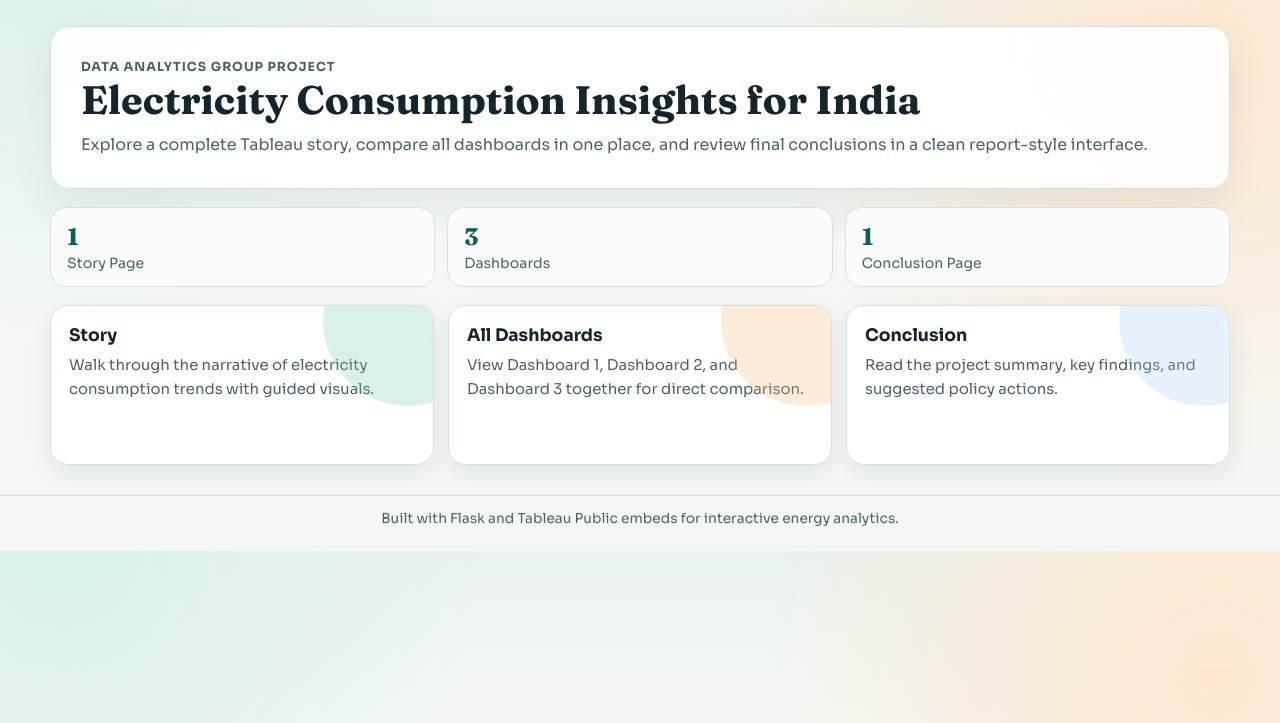
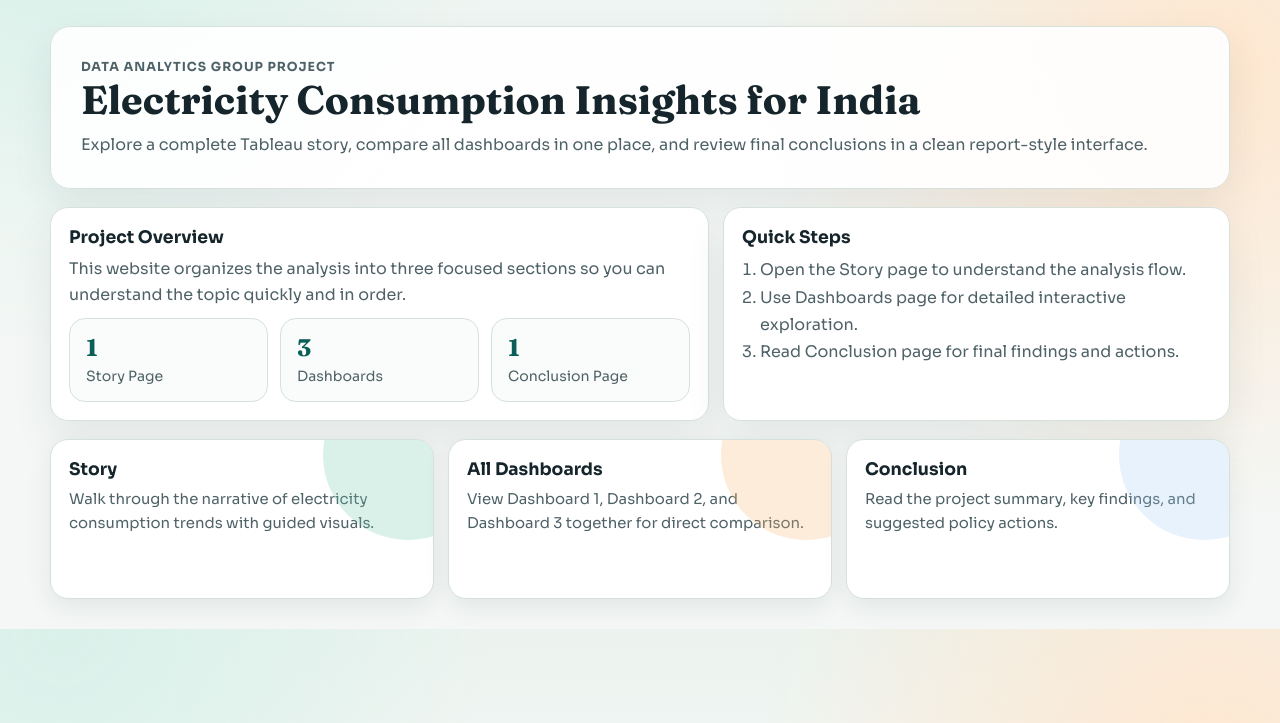
Before and after one commit to shivam-attri-85/India-Electricity-Analysis-2019-and-2020, a Flask app: page / in a window 1280 px wide. Shown: the part 77-800 px from the top of the page. Run offline with Flask 3, Linux system fonts and the light colour scheme.

Commit message:
Refine home layout and remove footer text

```diff
--- a/static/style.css
+++ b/static/style.css
@@ -137,10 +137,43 @@ main.container {
 }
 
 .stats-strip {
-    margin: 0 0 18px;
+    margin: 10px 0 0;
     display: grid;
     grid-template-columns: repeat(3, minmax(0, 1fr));
     gap: 12px;
+}
+
+.home-grid {
+    display: grid;
+    grid-template-columns: 1.3fr 1fr;
+    gap: 14px;
+    margin: 0 0 18px;
+}
+
+.panel {
+    background: var(--surface);
+    border: 1px solid var(--border);
+    border-radius: 18px;
+    box-shadow: var(--shadow);
+    padding: 18px;
+}
+
+.panel h2 {
+    margin: 0 0 8px;
+    font-size: 1.08rem;
+}
+
+.panel p {
+    margin: 0;
+    color: var(--muted);
+    line-height: 1.6;
+}
+
+.steps-list {
+    margin: 0;
+    padding-left: 18px;
+    color: var(--muted);
+    line-height: 1.7;
 }
 
 .stats-strip article {
@@ -290,19 +323,6 @@ main.container {
     border-radius: 10px;
 }
 
-.site-footer {
-    margin-top: 26px;
-    border-top: 1px solid var(--border);
-    padding: 14px 0 24px;
-}
-
-.site-footer p {
-    margin: 0;
-    text-align: center;
-    font-size: 0.86rem;
-    color: var(--muted);
-}
-
 .login-shell {
     min-height: 100vh;
     display: grid;
@@ -396,6 +416,10 @@ main.container {
         grid-template-columns: 1fr;
     }
 
+    .home-grid {
+        grid-template-columns: 1fr;
+    }
+
     .viz-wrapper iframe {
         min-height: 68vh;
     }
--- a/templates/base.html
+++ b/templates/base.html
@@ -27,11 +27,5 @@
     <main class="container">
         {% block content %}{% endblock %}
     </main>
-
-    <footer class="site-footer">
-        <div class="container">
-            <p>Built with Flask and Tableau Public embeds for interactive energy analytics.</p>
-        </div>
-    </footer>
 </body>
 </html>
--- a/templates/index.html
+++ b/templates/index.html
@@ -9,7 +9,11 @@
     <p>Explore a complete Tableau story, compare all dashboards in one place, and review final conclusions in a clean report-style interface.</p>
 </section>
 
-<section class="stats-strip fade-in-delay-1">
+<section class="home-grid fade-in-delay-1">
+    <article class="panel">
+        <h2>Project Overview</h2>
+        <p>This website organizes the analysis into three focused sections so you can understand the topic quickly and in order.</p>
+        <div class="stats-strip">
             <article>
                 <h3>1</h3>
                 <p>Story Page</p>
@@ -21,6 +25,17 @@
             <article>
                 <h3>1</h3>
                 <p>Conclusion Page</p>
+            </article>
+        </div>
+    </article>
+
+    <article class="panel">
+        <h2>Quick Steps</h2>
+        <ol class="steps-list">
+            <li>Open the Story page to understand the analysis flow.</li>
+            <li>Use Dashboards page for detailed interactive exploration.</li>
+            <li>Read Conclusion page for final findings and actions.</li>
+        </ol>
     </article>
 </section>
 
```
Lines whose indentation alone changed are shown as unchanged.
